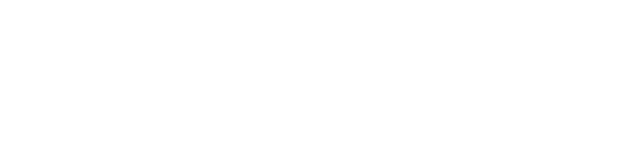
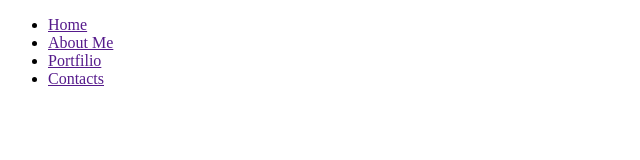
Before and after one commit to mamba0328/Beetrot_Git_Lesson, a plain HTML site: page index.html in a window 1280 px wide. Shown: the whole page, without its empty margins (0-640 px from the left). Drawn offline with Linux system fonts and the light colour scheme.

Commit message:
nav added to the header

```diff
--- a/index.html
+++ b/index.html
@@ -8,7 +8,16 @@
     <link rel="stylesheet" href="./css/style.css">
 </head>
 <body>
-        <header class="header"></header>
+        <header class="header">
+            <nav class="nav">
+                <ul class="menu">
+                    <li><a href="">Home</a></li>
+                    <li><a href="">About Me</a></li>
+                    <li><a href="">Portfilio</a></li>
+                    <li><a href="">Contacts</a></li>
+                </ul>
+            </nav>
+        </header>
         <main class="main"></main>
         <footer class="footer"></footer>
 </body>
```
